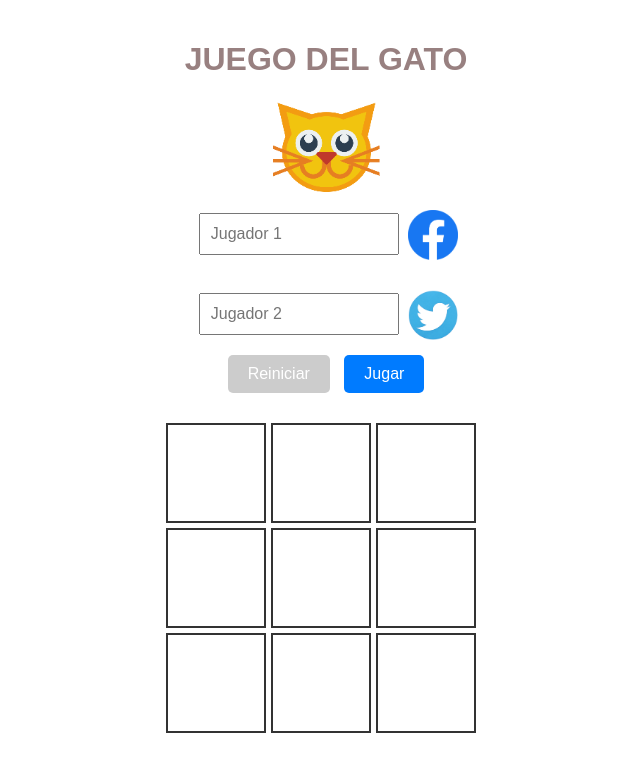
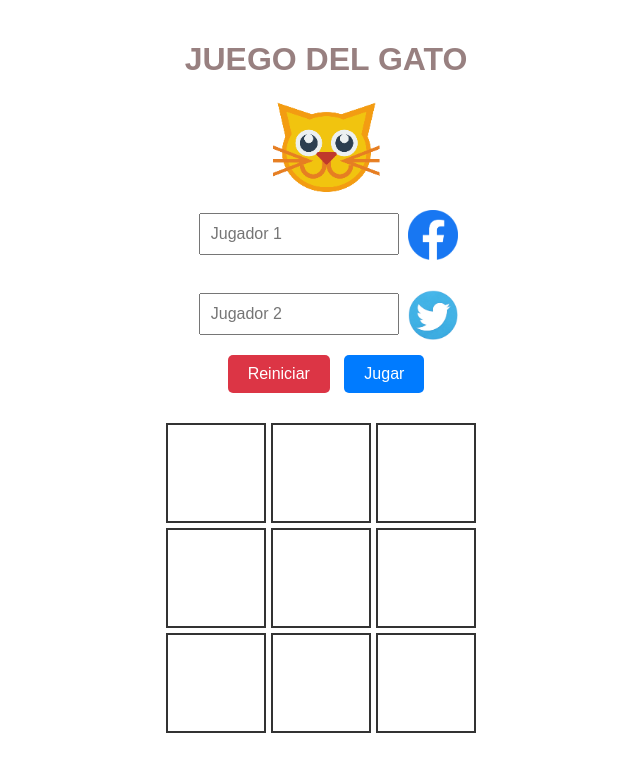
Before and after one commit to GeroReyes/Desempe-o1P, a plain HTML site: page Gato/gato.html in a window 1280 px wide. Shown: the whole page, without its empty margins (314-954 px from the left). Drawn offline with Linux system fonts and the light colour scheme.

Commit message:
Update: gato.css

```diff
--- a/Gato/gato.css
+++ b/Gato/gato.css
@@ -83,8 +83,3 @@ button:disabled {
     background-color: #dc3545;
     color: white;
 }
-
-#reset:disabled {
-    background-color: #ccc;
-    cursor: not-allowed;
-}
```
